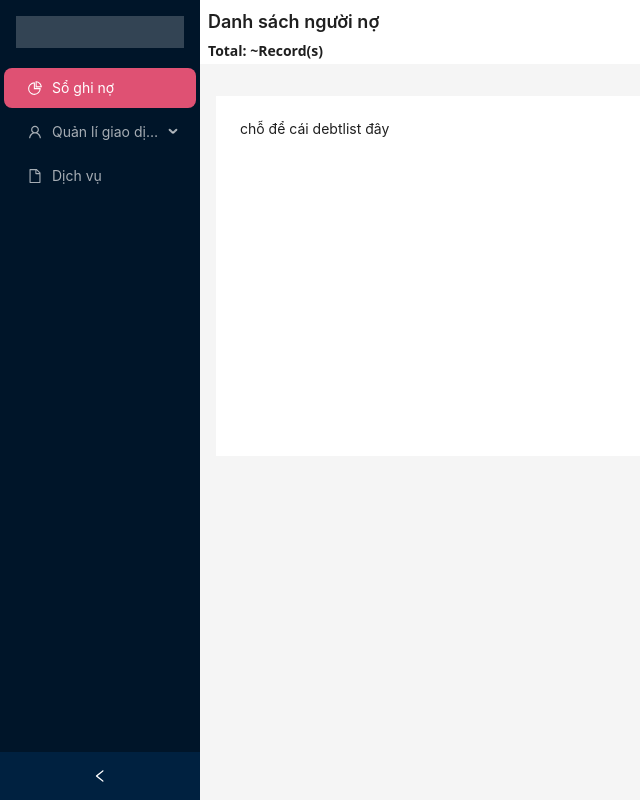
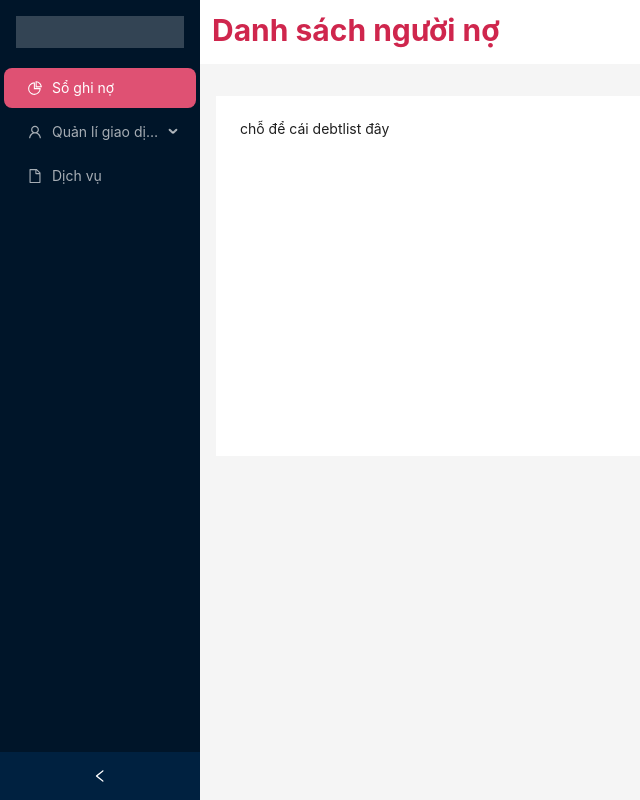
Before and after one commit to longnvse/fcredit-frontend, a React (Create React App) app: page /menu in a window 1280 px wide. Shown: the whole page, without its empty margins (0-640 px from the left). Built offline with nearby package versions, Linux system fonts and the light colour scheme.

Commit message:
update-debtlist

```diff
--- a/src/pages/debtor/menu.js
+++ b/src/pages/debtor/menu.js
@@ -46,9 +46,9 @@ const DebtMenu = () => {
                         background: colorBgContainer,
                     }}
                 >
-                    <div className='p-2'>
-                        <p className='text-lg font-semibold'>
-                            Danh sách người nợ <br /> <span className='text-sm font-sans'>Total: ~Record(s)</span>
+                    <div className='p-3'>
+                        <p className='text-3xl text-primary-600 font-bold'>
+                            Danh sách người nợ <br />
                         </p>
                     </div>
                 </Header>
```
